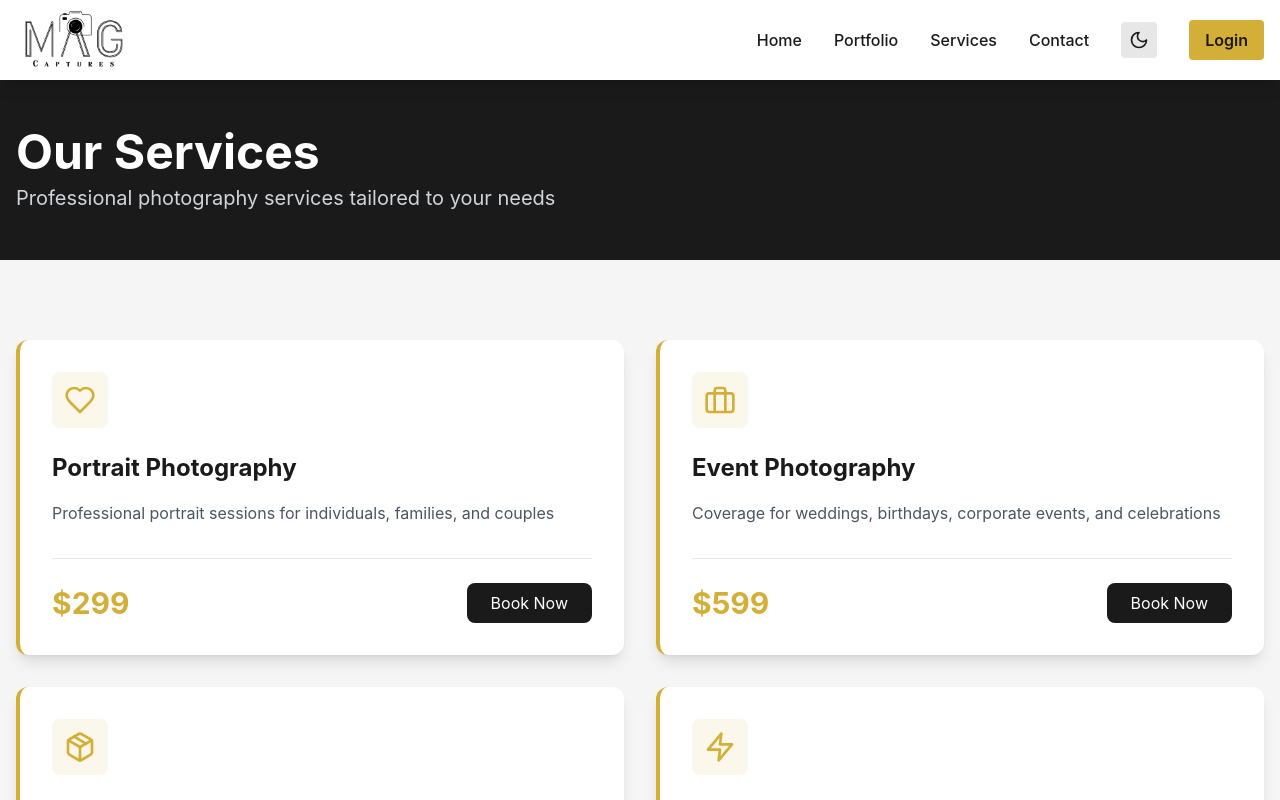
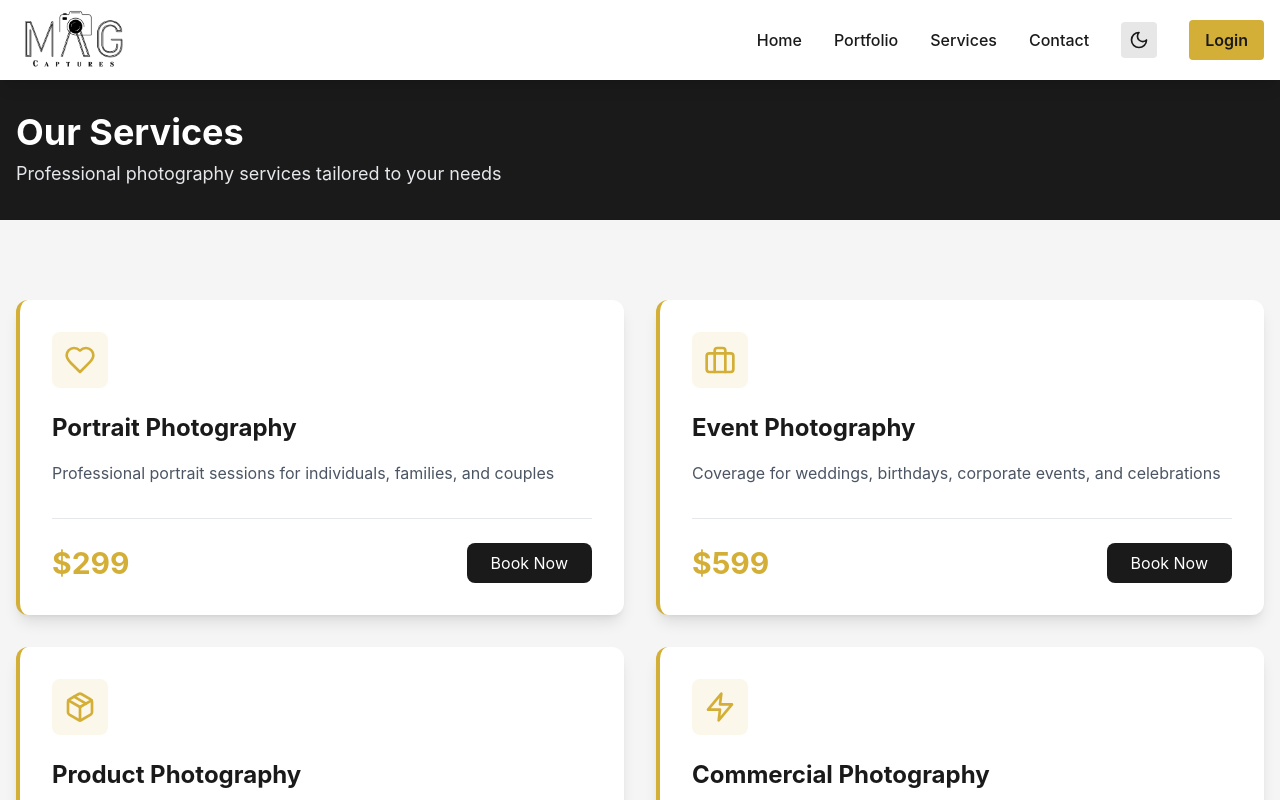
Before and after one commit to YEXIU21/MAG-Captures, a React (Create React App) app in the folder frontend/: page /services in a window 1280 px wide. Shown: the top 800 px of the page. Built offline with nearby package versions, Linux system fonts and the light colour scheme.

Commit message:
Services page: reduce hero size, add dark mode support, match portfolio page layout

```diff
--- a/frontend/src/pages/Portfolio.jsx
+++ b/frontend/src/pages/Portfolio.jsx
@@ -8,10 +8,10 @@ const PortfolioPage = () => {
 
   return (
     <div className={`min-h-[calc(100vh-200px)] transition ${isDarkMode ? 'bg-gray-900' : 'bg-primary'}`}>
-      <section className={`text-white py-16 transition ${isDarkMode ? 'bg-gray-800' : 'bg-primary'}`}>
+      <section className={`text-white py-8 transition ${isDarkMode ? 'bg-gray-800' : 'bg-primary'}`}>
         <div className="container mx-auto px-4">
-          <h1 className="text-5xl font-bold mb-4">Our Portfolio</h1>
-          <p className={`text-xl ${isDarkMode ? 'text-gray-300' : 'text-gray-200'}`}>
+          <h1 className="text-4xl font-bold mb-2">Our Portfolio</h1>
+          <p className={`text-lg ${isDarkMode ? 'text-gray-300' : 'text-gray-200'}`}>
             Explore our collection of professional photography work
           </p>
         </div>
--- a/frontend/src/pages/Services.jsx
+++ b/frontend/src/pages/Services.jsx
@@ -1,9 +1,11 @@
 // Services Page
-import React from 'react';
+import React, { useContext } from 'react';
 import { Link } from 'react-router-dom';
 import { Heart, Briefcase, Package, Zap } from 'lucide-react';
+import { ThemeContext } from '../context/ThemeContext';
 
 const Services = () => {
+  const { isDarkMode } = useContext(ThemeContext);
   const services = [
     {
       icon: Heart,
@@ -33,28 +35,28 @@ const Services = () => {
 
   return (
     <div>
-      <section className="bg-primary text-white py-12">
+      <section className={`text-white py-8 transition ${isDarkMode ? 'bg-gray-800' : 'bg-primary'}`}>
         <div className="container mx-auto px-4">
-          <h1 className="text-5xl font-bold">Our Services</h1>
-          <p className="text-xl text-gray-300 mt-2">
+          <h1 className="text-4xl font-bold mb-2">Our Services</h1>
+          <p className={`text-lg ${isDarkMode ? 'text-gray-300' : 'text-gray-200'}`}>
             Professional photography services tailored to your needs
           </p>
         </div>
       </section>
 
-      <section className="py-20 bg-secondary">
+      <section className={`py-20 transition ${isDarkMode ? 'bg-gray-900' : 'bg-secondary'}`}>
         <div className="container mx-auto px-4">
           <div className="grid grid-cols-1 md:grid-cols-2 gap-8">
             {services.map((service, index) => {
               const Icon = service.icon;
               return (
-                <div key={index} className="bg-white p-8 rounded-xl shadow-lg hover:shadow-2xl transition transform hover:-translate-y-2 duration-300 border-l-4 border-accent">
+                <div key={index} className={`p-8 rounded-xl shadow-lg hover:shadow-2xl transition transform hover:-translate-y-2 duration-300 border-l-4 border-accent ${isDarkMode ? 'bg-gray-800' : 'bg-white'}`}>
                   <div className="bg-accent bg-opacity-10 w-14 h-14 rounded-lg flex items-center justify-center mb-6">
                     <Icon className="text-accent" size={32} />
                   </div>
-                  <h3 className="text-2xl font-bold mb-4 text-primary">{service.title}</h3>
-                  <p className="text-gray-600 mb-8 leading-relaxed">{service.description}</p>
-                  <div className="flex justify-between items-center pt-6 border-t border-gray-200">
+                  <h3 className={`text-2xl font-bold mb-4 ${isDarkMode ? 'text-white' : 'text-primary'}`}>{service.title}</h3>
+                  <p className={`mb-8 leading-relaxed ${isDarkMode ? 'text-gray-300' : 'text-gray-600'}`}>{service.description}</p>
+                  <div className={`flex justify-between items-center pt-6 border-t ${isDarkMode ? 'border-gray-700' : 'border-gray-200'}`}>
                     <span className="text-3xl font-bold text-accent">{service.price}</span>
                     <Link
                       to="/contact"
@@ -70,10 +72,10 @@ const Services = () => {
         </div>
       </section>
 
-      <section className="bg-primary text-white py-16">
+      <section className={`text-white py-16 transition ${isDarkMode ? 'bg-gray-800' : 'bg-primary'}`}>
         <div className="container mx-auto px-4 text-center">
           <h2 className="text-4xl font-bold mb-6">Custom Packages Available</h2>
-          <p className="text-xl mb-8 text-gray-300">
+          <p className={`text-xl mb-8 ${isDarkMode ? 'text-gray-300' : 'text-gray-300'}`}>
             Need something special? We offer custom photography packages tailored to your needs.
           </p>
           <Link
```
